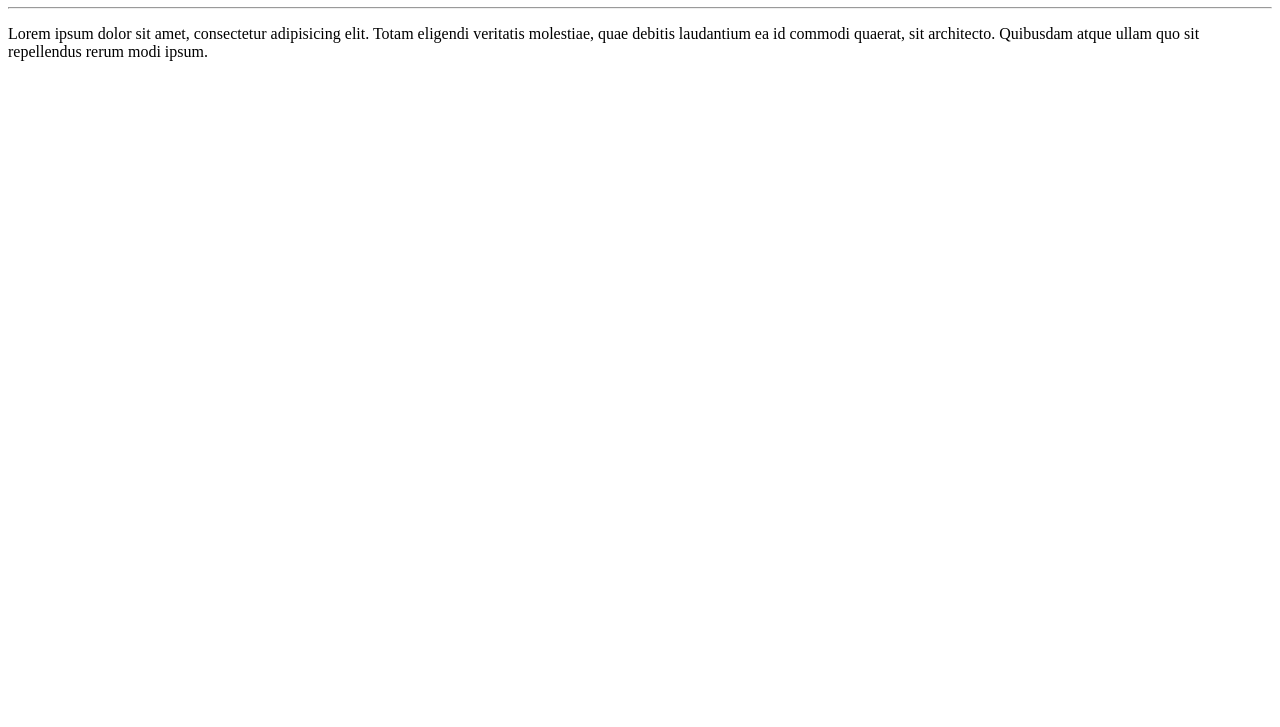
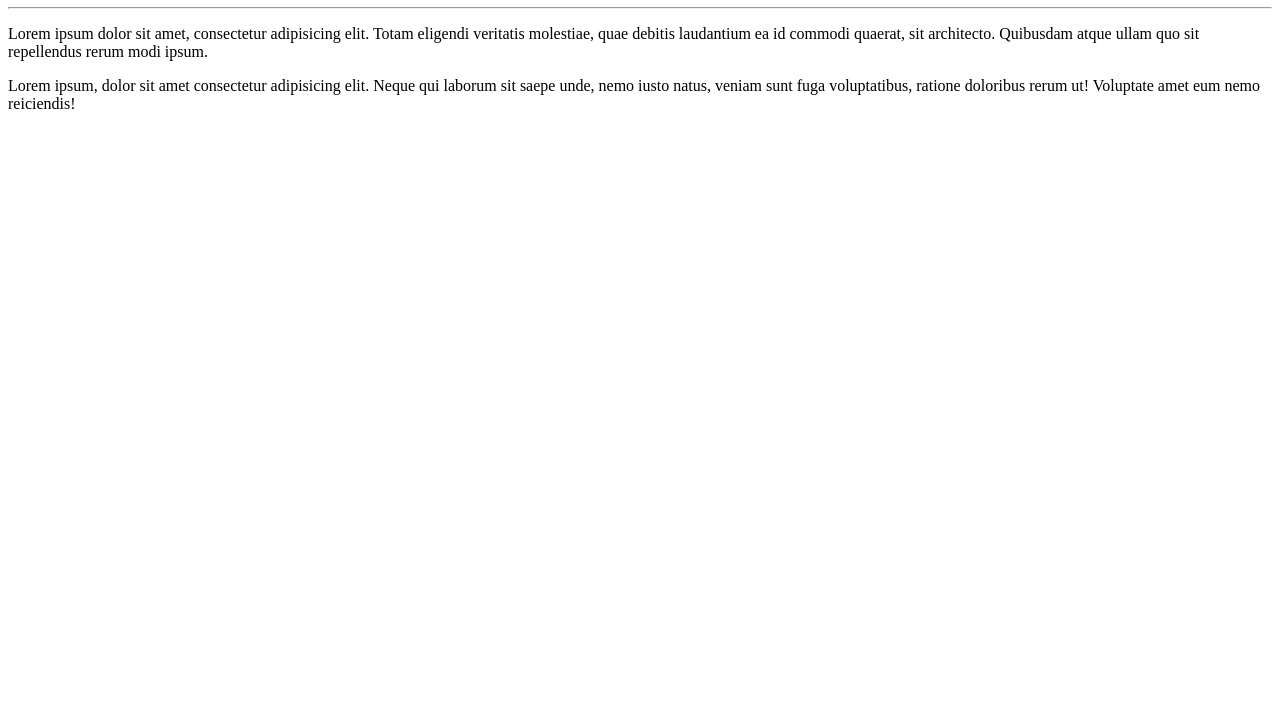
Before and after one commit to antoniocbarbosa/Ola-Mundo, a plain HTML site: page site-exemplo/index.html in a window 1280 px wide. Shown: the part 73-800 px from the top of the page. Drawn offline with Linux system fonts and the light colour scheme.

Commit message:
adicionei um parágrafo

```diff
--- a/site-exemplo/index.html
+++ b/site-exemplo/index.html
@@ -9,5 +9,6 @@
     <h1>Olá, Mundo!</h1>
     <hr>
     <p>Lorem ipsum dolor sit amet, consectetur adipisicing elit. Totam eligendi veritatis molestiae, quae debitis laudantium ea id commodi quaerat, sit architecto. Quibusdam atque ullam quo sit repellendus rerum modi ipsum.</p>
+    <p>Lorem ipsum, dolor sit amet consectetur adipisicing elit. Neque qui laborum sit saepe unde, nemo iusto natus, veniam sunt fuga voluptatibus, ratione doloribus rerum ut! Voluptate amet eum nemo reiciendis!</p>
 </body>
 </html>
```
